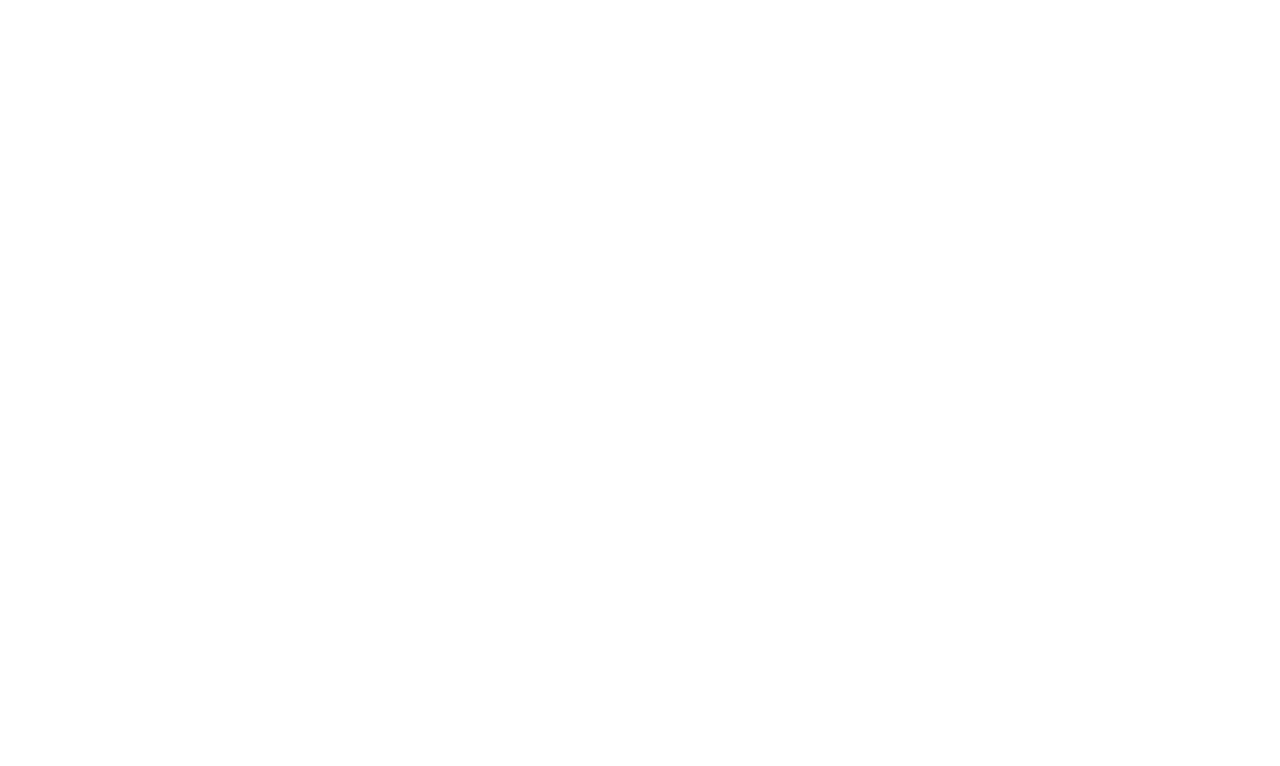
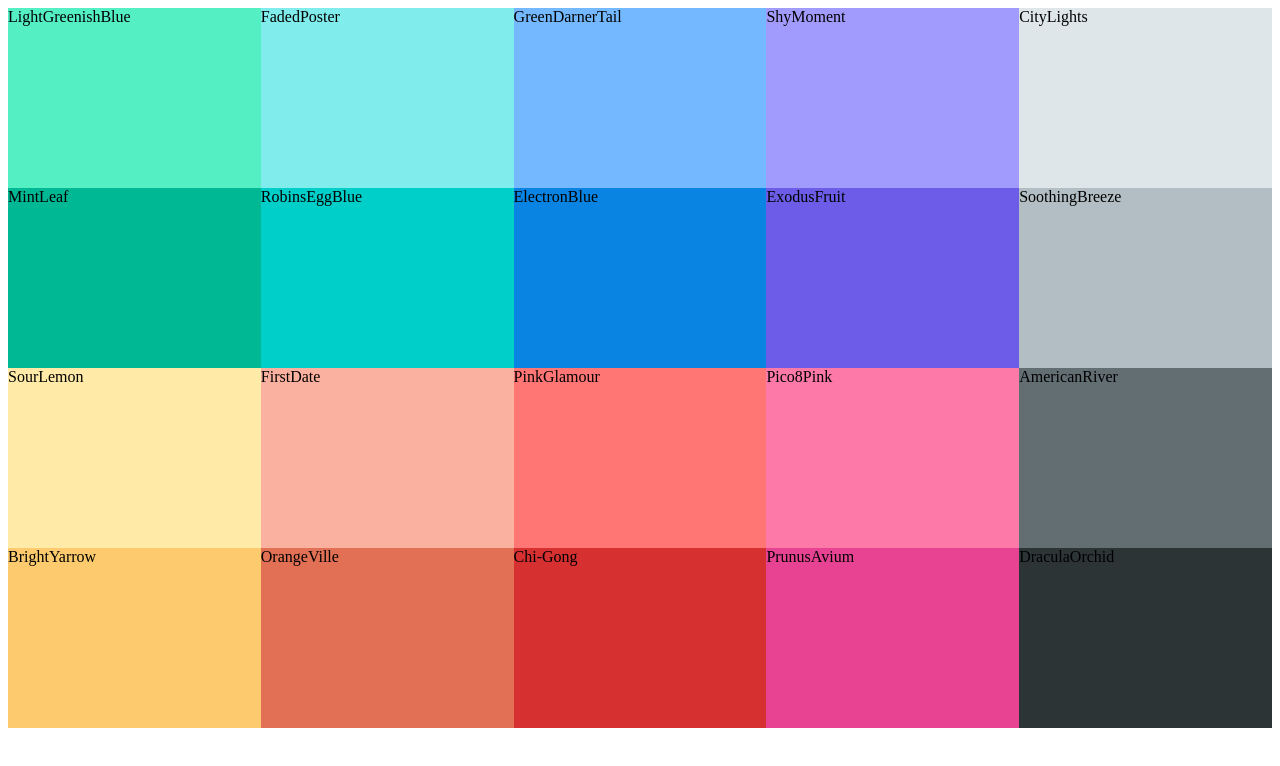
Before and after one commit to keshav2802/UI-Color-Picker, a React (Create React App) app: page / in a window 1280 px wide. Shown: the top 766 px of the page. Built offline with nearby package versions, Linux system fonts and the light colour scheme.

Commit message:
added the color boxes

```diff
--- a/src/components/ColorBox/ColorBox.css
+++ b/src/components/ColorBox/ColorBox.css
@@ -0,0 +1,8 @@
+.ColorBox {
+  width: 20%;
+  height: 25%;
+  margin: 0 auto;
+  display: inline-block;
+  position: relative;
+  cursor: pointer;
+}
--- a/src/components/ColorBox/ColorBox.js
+++ b/src/components/ColorBox/ColorBox.js
@@ -0,0 +1,15 @@
+import React, {Component} from 'react';
+
+import './ColorBox.css';
+
+class ColorBox extends Component {
+  render() {
+    return (
+      <div className="ColorBox" style={{background: this.props.background}}>
+        <span>{this.props.name}</span>
+      </div>
+    )
+  }
+}
+
+export default ColorBox;
--- a/src/components/Palette/Palette.css
+++ b/src/components/Palette/Palette.css
@@ -0,0 +1,7 @@
+.Palette {
+  height: 100vh;
+}
+
+.Palette-colors {
+  height: 90%;
+}
--- a/src/components/Palette/Palette.js
+++ b/src/components/Palette/Palette.js
@@ -1,11 +1,17 @@
 import React, {Component} from 'react';
+
+import ColorBox from '../ColorBox/ColorBox';
+import './Palette.css';
 
 class Palette extends Component {
   render() {
+
+    const colorBoxes = this.props.seedColors.map(color => <ColorBox background={color.color} name={color.name}/>);
+
     return (
       <div className="Palette">
         <div className="Palette-colors">
-          {/* {color boxes} */}
+          {colorBoxes}
         </div>
       </div>
     )
```
